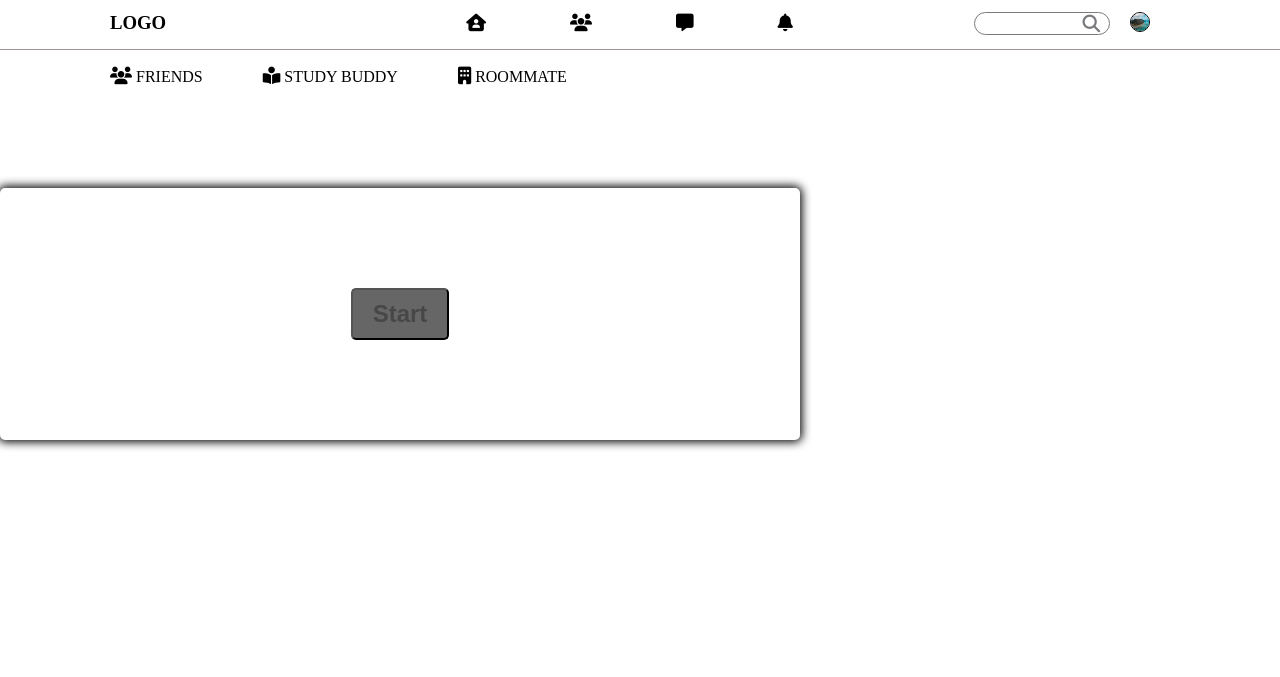
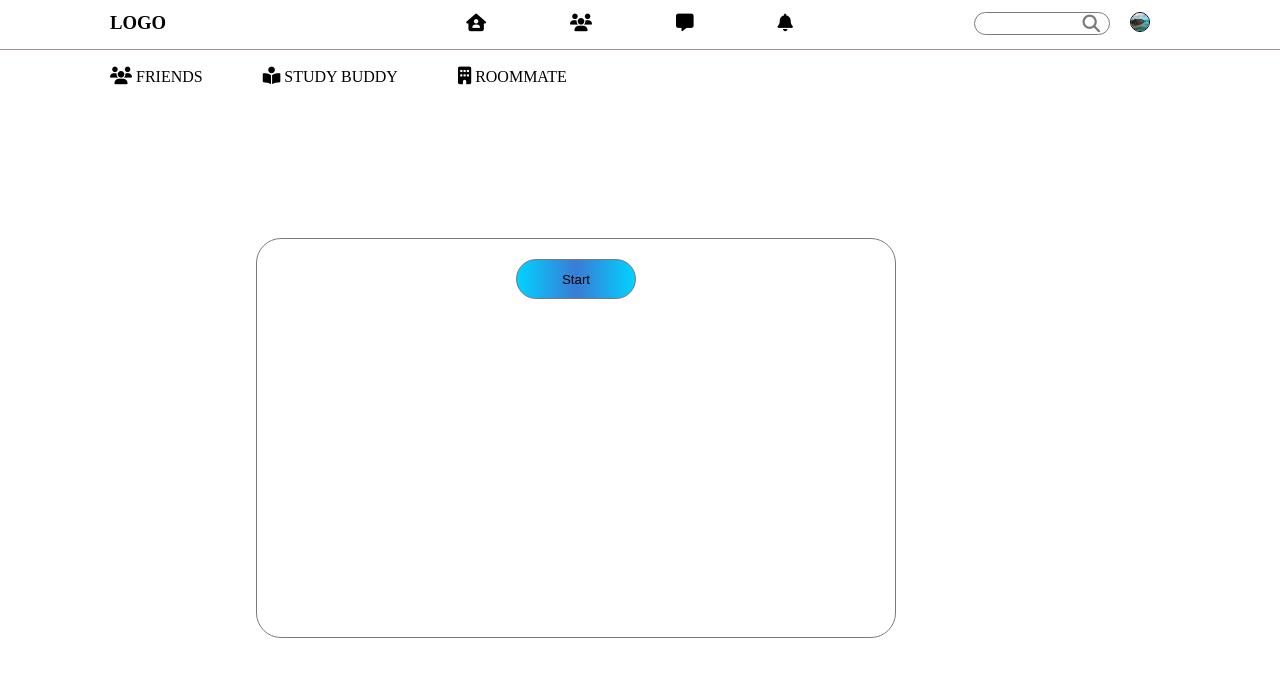
Before and after one commit to IP-Mini-Project/Social-Media-Site, a PHP site: page /templates/roommate.php in a window 1280 px wide. Shown: the top 677 px of the page. Run offline with PHP 8.4, Linux system fonts and the light colour scheme; some libraries are stand-ins or nearby versions.

Commit message:
added styling

```diff
--- a/static/roommate.css
+++ b/static/roommate.css
@@ -1,28 +1,24 @@
-*, *::before, *::after {
-  box-sizing: border-box;
+
+.container {
+	display: flex;
+	justify-content: space-between;
+	flex-direction: column;
+	align-items: center;
+}
+
+.container {
+	border-radius: 25px;
+    border: .5px solid #797a7e;
+    margin-top: 150px;
+    margin-left: 20%;
+    padding: 20px 30px;
+    height: 50vh;
+    width: 50%;
 
 }
 
-/*:root {
-  --hue-neutral: 200;
-  --hue-wrong: 0;
-  --hue-correct: 145;
-}*/
-
-
-
-.container {
-  display: flex;
-  justify-content: center;
-  align-items: center;
-  width: 800px;
-  max-width: 80%;
-  background-color: white;
-  border-radius: 5px;
-  padding: 100px 150px;
-  box-shadow: 0 0 10px 2px;
-  margin-top: 100px;
-
+.container .question-container {
+	margin: 70px;
 }
 
 .btn-grid {
@@ -32,35 +28,54 @@
   margin: 20px 0;
 }
 
-.btn {
-  --hue: var(--hue-neutral);
-  border: 1px solid yellow, 100%, 30%;
-  background-color: rgba(0%,0%,0%,0.6) ;
-  border-radius: 5px;
-  padding: 5px 10px;
-  color: rgba(0%,0%,0%,0.3);
-  outline: none;
+*:focus{
+	outline: none;
+}
+
+.btn{
+    padding: 3px 9px;
+    background-color: #fff;
+    /*border-radius: 25px;*/
+    border: 1px solid #797a7e;
+    cursor: pointer;
+
+    width: 120px;
+    /*padding: 8px;*/
+    border-radius: 50px;
+    border-style: solid;
+
+
+    color: #000;
+    cursor: pointer;
+    transition: transform .2s;
+
+}
+
+.btn-grid > button{
+	height: 40px;
+	width: 100%;
+	margin-top: 20px;
+	background-color: transparent;
 }
 
 .btn:hover {
-  border-color: black;
-  cursor: pointer;
+  transform: scale(1.2);
 }
 
+.question {
+	font-weight: 800;
 
-.start-btn, .next-btn {
-  font-size: 1.5rem;
-  font-weight: bold;
-  padding: 10px 20px;
 }
 
-.controls {
-  display: flex;
-  justify-content: center;
-  align-items: center;
+.start-btn {
+	height: 40px;
+	background-image: linear-gradient(to right, #00d2ff, #3a7bd5, #00d2ff);
 }
 
+button:click {
+	background-color: red;
+}
 
 .hide {
-  display: none;
+	display: none;
 }
```
